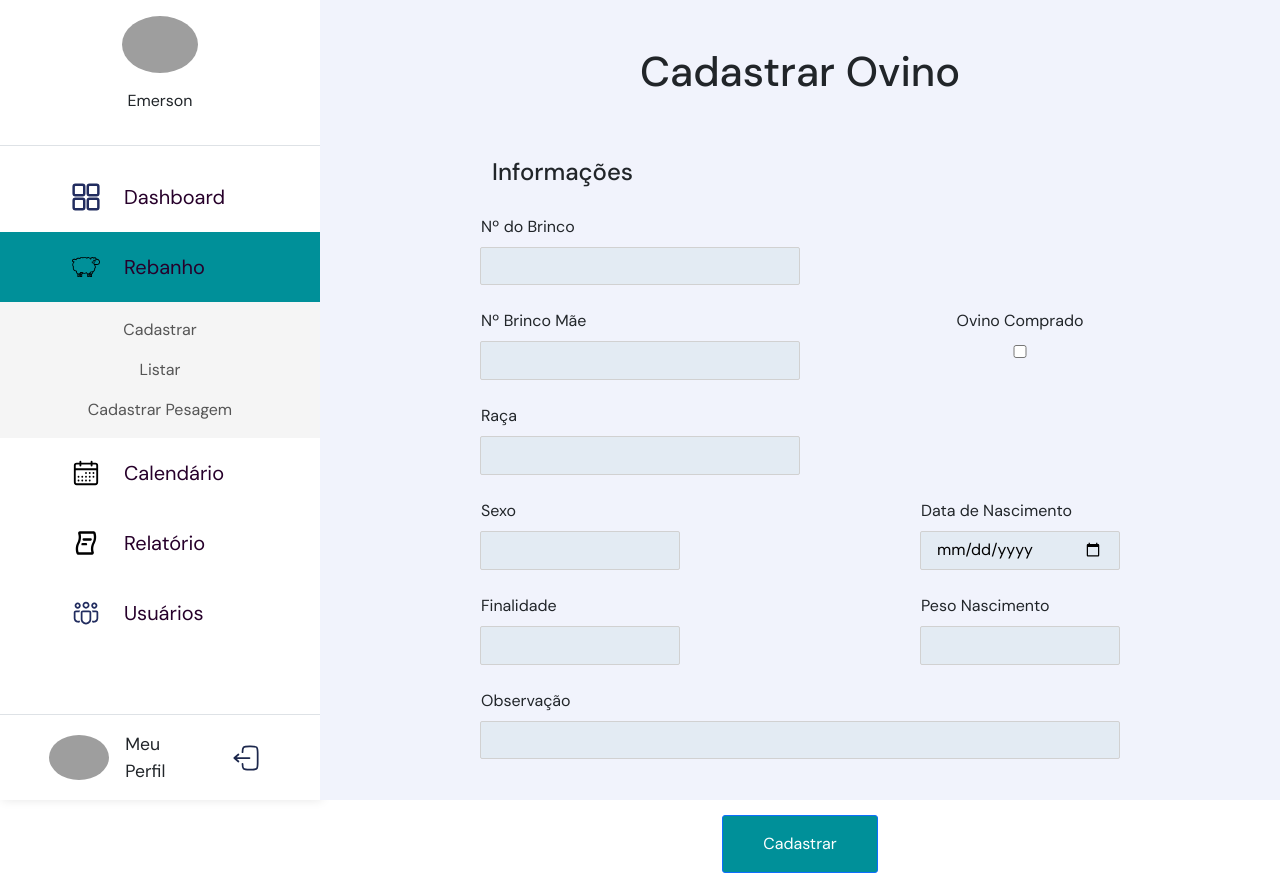
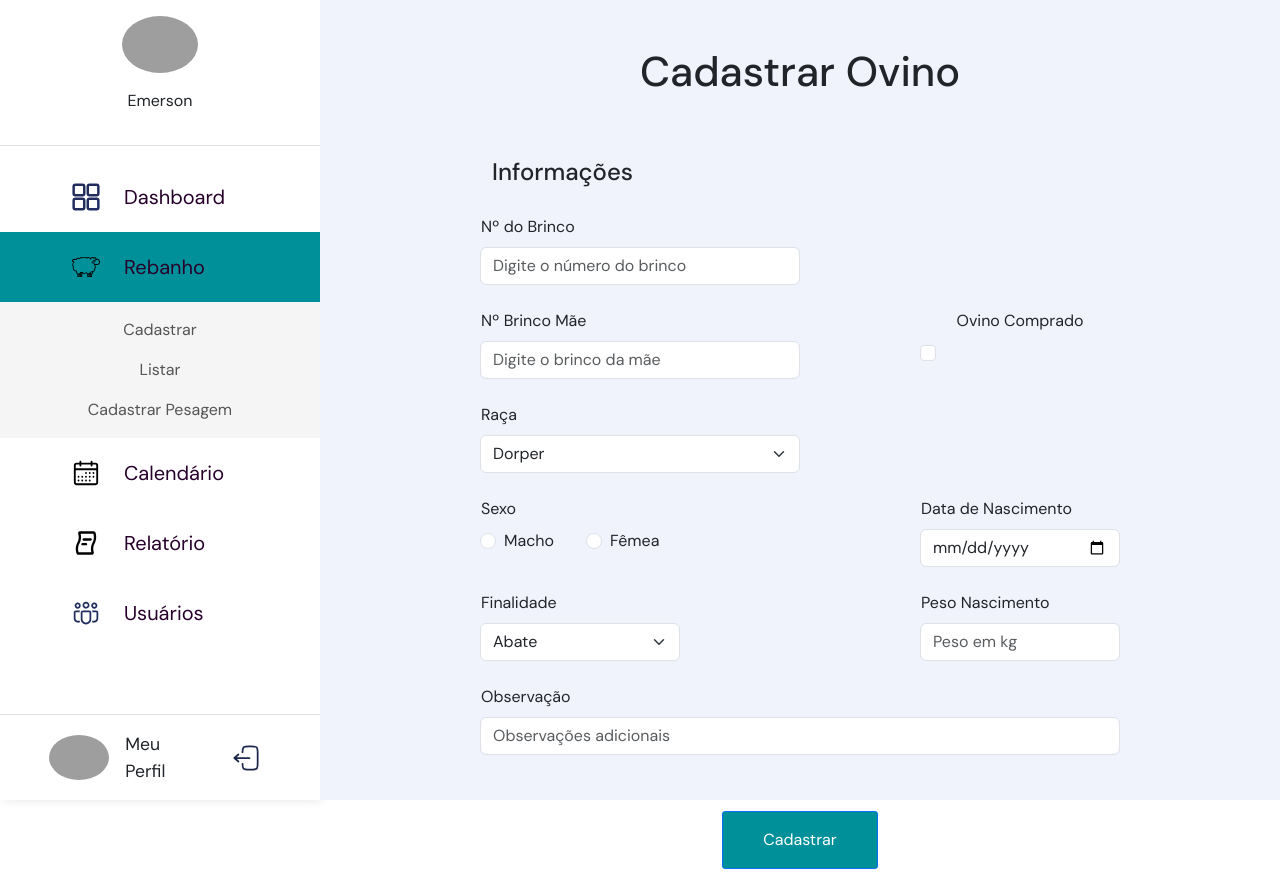
Before and after one commit to valentiniluis/GerenciamentoOvinos, a React (Vite) app in the folder frontend/: page /rebanho/cadastrar in a window 1280 px wide. Built offline with nearby package versions, Linux system fonts and the light colour scheme; grey boxes are pictures that could not be loaded.

Commit message:
Melhorado estilho geral dos formularios

```diff
--- a/frontend/src/pages/CadastroPesagem.jsx
+++ b/frontend/src/pages/CadastroPesagem.jsx
@@ -1,45 +1,104 @@
-import { Button } from "react-bootstrap";
+import { Button, Form } from 'react-bootstrap';
 
-import Sidebar from "../components/layout/sidebar/Sidebar";
-import PageTitle from "../components/UI/PageTitle";
-import FormRow from "../components/UI/FormRow";
-import InputField from "../components/UI/InputField";
+import Sidebar from '../components/layout/sidebar/Sidebar';
+import PageTitle from '../components/UI/PageTitle';
+import FormRow from '../components/UI/FormRow';
+import InputField from '../components/UI/InputField';
 
 const CadastroPesagem = () => {
   const rowPadding = 'py-3';
   const rows = [
     {
-      label: 'Nº do Brinco', size: 'medium-input',
-      element: <input className="form-input" type="text" id="num_brinco" name="num_brinco" />
+      label: 'Nº do Brinco',
+      size: 'medium-input',
+      element: (
+        <Form.Control
+          type="text"
+          id="num_brinco"
+          name="num_brinco"
+          required
+          placeholder="Digite o número do brinco"
+        />
+      ),
     },
     {
-      label: 'Etapa da Vida', size: 'medium-input',
-      element: <input className="form-input" type="text" id="etapa" name="etapa" placeholder="Ex. Engorda/Abate" />
+      label: 'Etapa da Vida',
+      size: 'medium-input',
+      element: (
+        <Form.Select
+          id="etapa"
+          name="etapa"
+          required
+          onInvalid={(e) =>
+            e.target.setCustomValidity('Escolha uma etapa válida')
+          }
+          onInput={(e) => e.target.setCustomValidity('')}
+        >
+          <option value="" hidden>
+            Selecione a etapa
+          </option>
+          <option value="criacao">Criação</option>
+          <option value="engorda">Engorda</option>
+          <option value="abate">Abate</option>
+          <option value="reproducao">Reprodução</option>
+        </Form.Select>
+      ),
     },
     {
-      label: 'Peso (kg)', size: 'small-input',
-      element: <input className="form-input" type="number" id="peso" name="peso" step={0.001} min={0} />
+      label: 'Peso (kg)',
+      size: 'small-input',
+      element: (
+        <Form.Control
+          type="number"
+          id="peso"
+          name="peso"
+          step={0.001}
+          min={0}
+          required
+          placeholder="0.000"
+        />
+      ),
     },
     {
-      label: 'Data Pesagem', size: 'small-input',
-      element: <input className="form-input" type="date" id="data_pesagem" name="data_pesagem" />
+      label: 'Data Pesagem',
+      size: 'small-input',
+      element: (
+        <Form.Control
+          type="date"
+          id="data_pesagem"
+          name="data_pesagem"
+          required
+        />
+      ),
     },
     {
-      label: 'Observação', size: 'large-input',
-      element: <input className="form-input" type="text" id="observacao" name="observacao" />
-    }
-  ]
+      label: 'Observação',
+      size: 'large-input',
+      element: (
+        <Form.Control
+          type="text"
+          id="observacao"
+          name="observacao"
+          placeholder="Observações adicionais"
+        />
+      ),
+    },
+  ];
 
   return (
     <div className="row m-0">
-      <Sidebar user="Luís" currentPage='Rebanho' />
+      <Sidebar user="Luís" currentPage="Rebanho" />
       <main className="col cont px-5">
         <PageTitle title="Cadastrar Pesagem de Ovino" />
         <div className="form-cont flex-center">
           <form action="/" method="POST">
             {rows.map((row, i) => (
-              <FormRow padding={rowPadding} key={`Form Row ${i + 1}`} >
-                <InputField label={row.label} input={row.element} size={row.size} />
+              <FormRow padding={rowPadding} key={`Form Row ${i + 1}`}>
+                <InputField
+                  label={row.label}
+                  input={row.element}
+                  size={row.size}
+                />
               </FormRow>
             ))}
             <div className="row py-5 justify-content-center">
@@ -52,7 +111,6 @@ const CadastroPesagem = () => {
       </main>
     </div>
   );
-}
-
+};
 
 export default CadastroPesagem;
--- a/frontend/src/pages/CadastroRebanho.jsx
+++ b/frontend/src/pages/CadastroRebanho.jsx
@@ -1,7 +1,7 @@
-import { Button } from 'react-bootstrap';
+import { Button, Form } from 'react-bootstrap';
 import { useState } from 'react';
 
-import '../styles/form.css'
+import '../styles/form.css';
 
 import PageTitle from '../components/UI/PageTitle';
 import Sidebar from '../components/layout/sidebar/Sidebar';
@@ -11,45 +11,174 @@ import FormRow from '../components/UI/FormRow';
 const CadastroRebanho = () => {
   const [comprado, setComprado] = useState(false);
 
-  const changeComprado = event => {
+  const changeComprado = (event) => {
     // se o checkbox estiver marcardo, o state 'comprado' será = true.
     // com isso, faz-se um reset no valor do input 'Brinco Mãe'
     setComprado(event.target.checked);
     if (comprado === false) document.getElementById('brinco_mae').value = '';
-  }
+  };
 
   const rowPadding = 'py-2';
   const rows = [
     [
-      { element: <input id='num_brinco' type='text' name='num_brinco' className="form-input" />,
-        label: 'Nº do Brinco', size: 'medium-input' }
+      {
+        element: (
+          <Form.Control
+            id="num_brinco"
+            type="text"
+            name="num_brinco"
+            required
+            placeholder="Digite o número do brinco"
+          />
+        ),
+        label: 'Nº do Brinco',
+        size: 'medium-input',
+      },
     ],
     [
-      { element: <input id='brinco_mae' type='text' name='brinco_mae' className="form-input" disabled={comprado === true} />,
-        label: 'Nº Brinco Mãe', size: 'medium-input' },
-      { element: <input id='comprado' type='checkbox' name='comprado' className="form-input" onChange={changeComprado} value={true} />,
-        label: 'Ovino Comprado', size: 'small-input', labelClass: 'w-100 text-center' }
+      {
+        element: (
+          <Form.Control
+            id="brinco_mae"
+            type="text"
+            name="brinco_mae"
+            disabled={comprado === true}
+            required={!comprado}
+            placeholder="Digite o brinco da mãe"
+          />
+        ),
+        label: 'Nº Brinco Mãe',
+        size: 'medium-input',
+      },
+      {
+        element: (
+          <Form.Check
+            id="comprado"
+            type="checkbox"
+            name="comprado"
+            label=""
+            onChange={changeComprado}
+            value={true}
+            className="text-center"
+            style={{}}
+          />
+        ),
+        label: 'Ovino Comprado',
+        size: 'small-input',
+        labelClass: 'w-100 text-center',
+      },
     ],
     [
-      { element: <input id='raca' type='text' name='raca' className="form-input" />,
-        label: 'Raça', size: 'medium-input' }
+      {
+        element: (
+          <Form.Select
+            id="raca"
+            name="raca"
+            required
+            onInvalid={(e) =>
+              e.target.setCustomValidity('Selecione uma raça válida')
+            }
+            onInput={(e) => e.target.setCustomValidity('')}
+          >
+            <option value="" disabled hidden>
+              Selecione a raça
+            </option>
+            <option value="dorper">Dorper</option>
+            <option value="santa_ines">Santa Inês</option>
+            <option value="suffolk">Suffolk</option>
+            <option value="outra">Outra</option>
+          </Form.Select>
+        ),
+        label: 'Raça',
+        size: 'medium-input',
+      },
     ],
     [
-      { element: <input id='sexo' type='text' name='sexo' className="form-input" />,
-        label: 'Sexo', size: 'small-input' },
-      { element: <input id='data_nasc' type='date' name='data_nasc' className="form-input" />,
-        label: 'Data de Nascimento', size: 'small-input' }
+      {
+        element: (
+          <div className="d-flex gap-3">
+            <Form.Check
+              inline
+              type="radio"
+              name="sexo"
+              value="macho"
+              label="Macho"
+              required
+            />
+            <Form.Check
+              inline
+              type="radio"
+              name="sexo"
+              value="femea"
+              label="Fêmea"
+            />
+          </div>
+        ),
+        label: 'Sexo',
+        size: 'small-input',
+      },
+      {
+        element: (
+          <Form.Control id="data_nasc" type="date" name="data_nasc" required />
+        ),
+        label: 'Data de Nascimento',
+        size: 'small-input',
+      },
     ],
     [
-      { element: <input id='finalidade' type='text' name='finalidade' className="form-input" />,
-        label: 'Finalidade', size: 'small-input' },
-      { element: <input id='peso_nasc' type='number' name='peso_nasc' className="form-input" min={0} step={0.001} />,
-        label: 'Peso Nascimento', size: 'small-input' }
+      {
+        element: (
+          <Form.Select
+            id="finalidade"
+            name="finalidade"
+            required
+            onInvalid={(e) =>
+              e.target.setCustomValidity('Selecione uma finalidade válida')
+            }
+            onInput={(e) => e.target.setCustomValidity('')}
+          >
+            <option value="" disabled hidden>
+              Selecione a finalidade
+            </option>
+            <option value="abate">Abate</option>
+            <option value="reproducao">Reprodução</option>
+            <option value="leite">Leite</option>
+            <option value="outro">Outros</option>
+          </Form.Select>
+        ),
+        label: 'Finalidade',
+        size: 'small-input',
+      },
+      {
+        element: (
+          <Form.Control
+            id="peso_nasc"
+            type="number"
+            name="peso_nasc"
+            min={0}
+            step={0.001}
+            required
+            placeholder="Peso em kg"
+          />
+        ),
+        label: 'Peso Nascimento',
+        size: 'small-input',
+      },
     ],
     [
-      { element: <input id='observacao' type='text' name='observacao' className="form-input" />,
-        label: 'Observação', size: 'large-input' }
-    ]
+      {
+        element: (
+          <Form.Control
+            id="observacao"
+            type="text"
+            name="observacao"
+            placeholder="Observações adicionais"
+          />
+        ),
+        label: 'Observação',
+        size: 'large-input',
+      },
+    ],
   ];
 
   return (
@@ -57,9 +186,9 @@ const CadastroRebanho = () => {
       <Sidebar user="Emerson" currentPage={'Rebanho'} />
       <main className="col cont px-5">
         <PageTitle title="Cadastrar Ovino" />
-        <div className='form-cont flex-center'>
+        <div className="form-cont flex-center">
           <form action="/ovino" method="POST">
-            <h4 className='py-1'>Informações</h4>
+            <h4 className="py-1">Informações</h4>
             {rows.map((row, i) => (
               <FormRow padding={rowPadding} key={`Form Row ${i + 1}`}>
                 {row.map((field, j) => (
@@ -68,7 +197,7 @@ const CadastroRebanho = () => {
                     label={field.label}
                     size={field.size}
                     labelClass={field.labelClass}
-                    key={`Row ${i+1} Element ${j+1}`}
+                    key={`Row ${i + 1} Element ${j + 1}`}
                   />
                 ))}
               </FormRow>
--- a/frontend/src/pages/CadastroUsuario.jsx
+++ b/frontend/src/pages/CadastroUsuario.jsx
@@ -1,6 +1,6 @@
-import { Button } from 'react-bootstrap';
+import { Button, Form } from 'react-bootstrap';
 
-import '../styles/form.css'
+import '../styles/form.css';
 
 import PageTitle from '../components/UI/PageTitle';
 import Sidebar from '../components/layout/sidebar/Sidebar';
@@ -11,25 +11,69 @@ const CadastroUsuario = () => {
   const rowPadding = 'py-3';
   const rows = [
     {
-      label: 'Nome', size: 'medium-input',
-      element: <input id='nome' type='text' name='nome' className="form-input" />
+      label: 'Nome',
+      size: 'medium-input',
+      element: (
+        <Form.Control
+          id="nome"
+          type="text"
+          name="nome"
+          placeholder="Digite o nome"
+          required
+        />
+      ),
     },
     {
-      label: 'E-Mail', size: 'medium-input',
-      element: <input id='email' type='email' name='email' className="form-input" />
+      label: 'E-Mail',
+      size: 'medium-input',
+      element: (
+        <Form.Control
+          id="email"
+          type="email"
+          name="email"
+          placeholder="Digite o e-mail"
+          required
+        />
+      ),
     },
     {
-      label: 'Grupo', size: 'medium-input',
-      element: <input id='grupo' type='text' name='grupo' className="form-input" />
+      label: 'Grupo',
+      size: 'medium-input',
+      element: (
+        <Form.Control
+          id="grupo"
+          type="text"
+          name="grupo"
+          placeholder="Digite o grupo"
+        />
+      ),
     },
     {
-      label: 'Senha', size: 'small-input',
-      element: <input id='senha' type='password' name='senha' className="form-input" />
+      label: 'Senha',
+      size: 'small-input',
+      element: (
+        <Form.Control
+          id="senha"
+          type="password"
+          name="senha"
+          placeholder="Digite a senha"
+          required
+        />
+      ),
     },
     {
-      label: 'Confirmação Senha', size: 'small-input',
-      element: <input id='confirmacao_senha' type='password' name='confirmacao_senha' className="form-input" />
-    }
+      label: 'Confirmação Senha',
+      size: 'small-input',
+      element: (
+        <Form.Control
+          id="confirmacao_senha"
+          type="password"
+          name="confirmacao_senha"
+          placeholder="Repita a senha"
+          required
+        />
+      ),
+    },
   ];
 
   return (
@@ -37,11 +81,15 @@ const CadastroUsuario = () => {
       <Sidebar user="Emerson" currentPage={'Usuários'} />
       <main className="col cont px-5">
         <PageTitle title="Cadastrar Usuário" />
-        <div className='form-cont px-4 flex-center'>
+        <div className="form-cont px-4 flex-center">
           <form action="/usuario" method="POST">
             {rows.map((row, index) => (
-              <FormRow padding={rowPadding} key={`Form Row ${index + 1}`} >
-                <InputField label={row.label} input={row.element} size={row.size} />
+              <FormRow padding={rowPadding} key={`Form Row ${index + 1}`}>
+                <InputField
+                  label={row.label}
+                  input={row.element}
+                  size={row.size}
+                />
               </FormRow>
             ))}
             <div className="row pt-5 mt-5 justify-content-center">
--- a/frontend/src/pages/Login.jsx
+++ b/frontend/src/pages/Login.jsx
@@ -1,7 +1,7 @@
 import { Button } from 'react-bootstrap';
 
-import '../styles/login.css'
-import '../styles/form.css'
+import '../styles/login.css';
+import '../styles/form.css';
 
 import InputField from '../components/UI/InputField';
 import PageTitle from '../components/UI/PageTitle';
@@ -10,41 +10,56 @@ const Login = () => {
   const padding = 'py-3';
   const rows = [
     {
-      element: <input id='email' name='email' type='email' className='form-input' />,
-      label: 'E-Mail', size: 'medium-input', padding
+      element: (
+        <input id="email" name="email" type="email" className="form-input" />
+      ),
+      label: 'E-Mail',
+      size: 'medium-input',
+      padding,
     },
     {
-      element: <input id='senha' name='senha' type='password' className='form-input' />,
-      label: 'Senha', size: 'medium-input', padding
-    }
+      element: (
+        <input id="senha" name="senha" type="password" className="form-input" />
+      ),
+      label: 'Senha',
+      size: 'medium-input',
+      padding,
+    },
   ];
 
   return (
-    <div className='cont flex-center'>
-      <PageTitle title={'SGO'}/>
-      <div className='row w-100'>
-        <div className='col'></div>
-        <form className='col-xl-6 col-lg-7 col-md-8 col-sm-10 col-12 bg-white my-form'>
-          <div className='row py-4'>
-            <h2 className='text-center'>Acessar Sistema</h2>
+    <div className="cont flex-center">
+      <PageTitle title={'SGO'} />
+      <div className="row w-100">
+        <div className="col"></div>
+        <form className="col-xl-6 col-lg-7 col-md-8 col-sm-10 col-12 bg-white my-form">
+          <div className="row py-4">
+            <h2 className="text-center">Acessar Sistema</h2>
           </div>
           <div className="row d-flex flex-column align-items-center">
-            {rows.map(row => (
-              <InputField label={row.label} input={row.element} size={row.size} />
+            {rows.map((row) => (
+              <InputField
+                label={row.label}
+                input={row.element}
+                size={row.size}
+              />
             ))}
           </div>
-          <div className='row py-4'>
-            <a className='text-center my-link no-decoration' href='...'>Esqueci Minha Senha</a>
+          <div className="row py-4">
+            <a className="text-center my-link no-decoration" href="...">
+              Esqueci Minha Senha
+            </a>
           </div>
-          <div className='row pt-1 pb-5 justify-content-center'>
-            <Button className='form-btn' variant='primary' type='submit'>Acessar</Button>
+          <div className="row pt-1 pb-5 justify-content-center">
+            <Button className="form-btn" variant="primary" type="submit">
+              Acessar
+            </Button>
           </div>
         </form>
-        <div className='col'></div>
+        <div className="col"></div>
       </div>
     </div>
-  )
-}
+  );
+};
 
-
-export default Login
+export default Login;
--- a/frontend/src/pages/NotFoundPage.jsx
+++ b/frontend/src/pages/NotFoundPage.jsx
@@ -9,6 +9,6 @@ const NotFoundPage = () => {
       </Link>
     </div>
   );
-}
+};
 
 export default NotFoundPage;
--- a/frontend/src/styles/form.css
+++ b/frontend/src/styles/form.css
@@ -9,6 +9,7 @@
   padding: .4rem 1rem;
   border-radius: 2px;
   outline: none;
+  border-color: #009099;
 }
 
 .form-btn {
```
Also changed, not shown: frontend/src/pages/DadosOvino.jsx (+4 -7 lines), frontend/src/pages/ListagemRebanho.jsx (+32 -27 lines), frontend/src/pages/ListagemUsuarios.jsx (+47 -27 lines), 1 other file (tests, documents, lock files or other folders).
